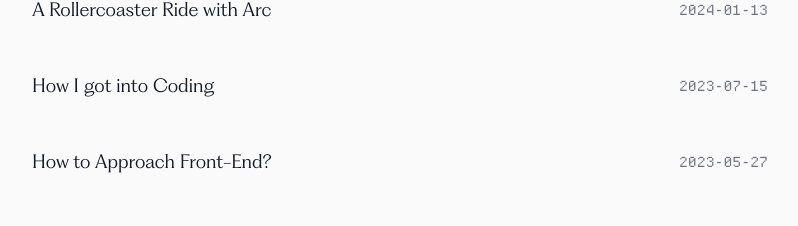
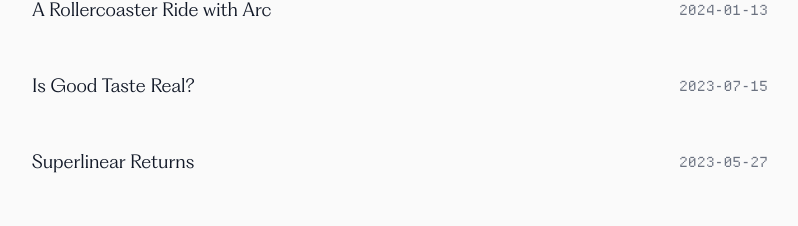
Before and after one commit to gulshandubbani2003/Portfolio, a Next.js app: page /blogs in a window 1280 px wide. Shown: the part 885-1111 px from the top of the page, without its empty margins (240-1038 px from the left). Built offline with nearby package versions, Linux system fonts and the light colour scheme.

Commit message:
Update blog titles and content: rename 'How I got into Coding' to 'Is Good Taste Real?' and 'How to Approach Front-End?' to 'Superlinear Returns'. Add new metadata and content for the updated blog posts.

```diff
--- a/src/app/blogs/[slug]/page.tsx
+++ b/src/app/blogs/[slug]/page.tsx
@@ -14,12 +14,12 @@
   const { slug } = await params; // Resolve the Promise to access slug
   const blogPosts = {
     'hack-brain': {
-      title: 'How to Hack Your Brain',
+      title: 'Fierce Nerds',
       description: 'Understanding cognitive processes and mental performance',
     },
     'design-tips': {
-      title: 'Three Observations',
-      description: 'Key insights into AGI and its economic impact',
+      title: 'The Age of AGI: Three Observations on What\'s Coming',
+      description: 'Three key observations on the emerging era of AGI and its impact',
     },
     'rejections-dont-define-you': {
       title: 'The Right Kind of Stubborn',
@@ -28,6 +28,14 @@
     'rollercoaster-ride': {
       title: 'Putting Ideas into Words',
       description: 'The process of refining thoughts through writing',
+    },
+    'coding-journey': {
+      title: 'Is Good Taste Real?',
+      description: 'An argument for the existence of good taste and its role in art.',
+    },
+    'approach-frontend': {
+      title: 'Superlinear Returns',
+      description: 'Exploring how small differences in performance lead to disproportionate rewards through superlinear returns.',
     },
   };
 
@@ -91,41 +99,31 @@
       `,
     },
     'design-tips': {
-      title: 'Three Observations',
+      title: 'The Age of AGI: Three Observations on What\'s Coming',
       date: '2024-08-23',
-      content: `<p>Artificial General Intelligence (AGI) is poised to reshape the world, bringing immense opportunities and challenges. Below are ten critical observations regarding its development and impact.</p>
-
-      <h2>1. AGI: The Next Evolutionary Step</h2>
-      <p>Humanity has always sought to build better tools, and AGI is the natural next phase of innovation. Like electricity, transistors, and the internet, AGI will redefine the boundaries of what's possible.</p>
-
-      <h2>2. Predictable Scaling of Intelligence</h2>
-      <p>AI performance scales logarithmically with increased compute, data, and resources. This means continued investment will lead to steady and predictable improvements.</p>
-
-      <h2>3. The Cost of AI is Dropping Rapidly</h2>
-      <p>AI is becoming exponentially cheaper. Compared to early 2023, the cost of using AI in 2024 has dropped by over 100x, enabling wider adoption across industries.</p>
-
-      <h2>4. Intelligence Drives Exponential Economic Value</h2>
-      <p>The greater the intelligence, the higher the economic returns. This dynamic ensures that AI investment will not slow down anytime soon.</p>
-
-      <h2>5. AI Agents as Virtual Co-Workers</h2>
-      <p>AI is transitioning from simple chatbots to highly capable virtual assistants, capable of handling complex tasks in software engineering, research, and more.</p>
-
-      <h2>6. The Economic Shift Will Be Unprecedented</h2>
-      <p>AI's impact on productivity and automation is comparable to the introduction of transistors. Many industries will be transformed as AI becomes embedded in daily life.</p>
-
-      <h2>7. The Nature of Work Will Evolve</h2>
-      <p>Traditional jobs will shift, and new roles will emerge. Adaptability and problem-solving will become key skills as AI reshapes the workforce.</p>
-
-      <h2>8. The Acceleration of Scientific Discovery</h2>
-      <p>AGI has the potential to accelerate medical breakthroughs, making diseases curable and dramatically improving quality of life worldwide.</p>
-
-      <h2>9. Societal Integration Requires Caution</h2>
-      <p>Rolling out AGI gradually allows society to adapt. The challenge lies in policy and governance to ensure AGI benefits everyone fairly.</p>
-
-      <h2>10. The Direction We Choose Matters</h2>
-      <p>AGI could either empower individuals or be used for authoritarian control. Ensuring fair access and responsible use is critical for shaping a better future.</p>
-
-      <p>By 2035, AI advancements should provide intelligence equivalent to the collective brainpower of everyone alive today. If harnessed correctly, AGI will unlock unparalleled creativity and progress for all of humanity.</p>`,
+      content: `<h3><em>The Age of AGI: Three Observations on What's Coming</em></h3>
+<p>It's becoming harder to ignore the signs: we're on the brink of a new era in intelligence.</p>
+<p>The idea of Artificial General Intelligence—systems that can understand and solve problems across domains, much like humans do—is no longer just science fiction. While the destination isn't fully in view, the path is becoming clearer. The tools we're building today are starting to feel a lot more like general-purpose minds than narrow assistants.</p>
+<p>For thousands of years, humanity has built tools to extend its reach. Fire, the wheel, the printing press, electricity, the internet—each reshaped civilization. AGI might be the next big leap. It's not just another tool—it's the foundation for building any tool.</p>
+<p>What makes this moment so special is how fast things are moving. In the last few years, we've gone from early neural nets struggling with basic tasks to systems capable of writing code, generating art, and holding deep conversations. The pace is dizzying, but there's a pattern in the chaos.</p>
+<h2>1. Intelligence scales with resources</h2>
+<p>The more compute, data, and time poured into training AI models, the more capable they become. This scaling isn't linear, but the trajectory is remarkably consistent. We're learning that with enough resources, these models don't just get marginally better—they get fundamentally smarter.</p>
+<h2>2. Costs are falling, and usage is exploding</h2>
+<p>As technology matures, prices drop. What once cost thousands of dollars can now be accessed by almost anyone with an internet connection. In the AI world, we're seeing usage costs drop by orders of magnitude. As prices fall, more people experiment, more tools are built, and the cycle accelerates.</p>
+<h2>3. Small gains in intelligence unlock massive value</h2>
+<p>Even modest improvements in AI capability can lead to huge leaps in utility. One version might fumble through a task, while the next completes it fluently. The economic value of intelligence is nonlinear—every improvement opens doors to entirely new possibilities.</p>
+<p>If these trends hold, AGI won't just be a milestone—it'll be a transformation.</p>
+<p>We're beginning to see early versions of AI agents that can do basic digital tasks: book appointments, sort files, draft emails. Now imagine thousands of such agents working across industries—automating workflows, boosting productivity, and collaborating with humans in creative ways.</p>
+<p>It's tempting to think AGI will be a flashy, singular moment. But like the transistor or the internet, it may sneak quietly into the fabric of everyday life. Invisible, ubiquitous, powerful.</p>
+<p>That doesn't mean the world will suddenly feel alien. People will still fall in love, laugh at memes, go hiking, binge-watch shows. But behind the scenes, how we work, create, and solve problems may never be the same.</p>
+<p>And while the potential is enormous, the distribution of benefits won't be automatic.</p>
+<p>Some industries will be reinvented overnight; others may lag. Access to this intelligence may initially cluster in the hands of a few. The challenge is ensuring it lifts all boats—not just the yachts.</p>
+<p>That will require decisions—technical, social, political. It's not just about building smarter machines, but about designing systems that share power, opportunity, and control.</p>
+<p>People should be able to shape how these tools are used. That means open access, decentralization, and empowering individuals—not just institutions. Centralized control of AGI would be dangerous. It's vital that this future isn't dictated by a handful of corporations or governments.</p>
+<p>We need mechanisms to ensure fair access—maybe through policies that distribute compute, or models that are open and auditable. The goal isn't just to create intelligence, but to make it widely and fairly available.</p>
+<p>Imagine a world where anyone—regardless of where they're born—can harness intelligence more powerful than today's top experts. A world where the ability to create, heal, discover, and understand is in everyone's hands.</p>
+<p>That's a future worth building.</p>
+`,
     },
     'crazy-tech-ride': {
       title: 'What I Wish Someone Had Told Me',
@@ -297,6 +295,46 @@
       </ol>
       `,
     },
+    'coding-journey': {
+      title: 'Is Good Taste Real?',
+      date: '2023-07-15',
+      content: `<p>When I was a kid, I thought good taste didn't exist. My dad said it was all subjective. But I eventually realized he was wrong, not by argument but by experience.</p>
+
+<p>If good taste doesn't exist, then good art doesn't either. You can't say someone has better taste if no art is objectively better than another. That would mean no one can be good at making art. Not painters, not writers, not filmmakers. But that's clearly not true.</p>
+
+<p>When I learned to paint, it became obvious. Leonardo wasn't just famous. He was better. You could try to copy his work and feel the gap. That's how I knew: taste is real.</p>
+
+<p>So why do people doubt it? One reason is that taste gets confused with popularity, fashion, or prestige. Another is that people often disagree. But disagreement doesn't prove nonexistence. It just shows the signal is noisy.</p>
+
+<p>Art is made for humans. And while humans vary, we're not random. If most knowledgeable people tend to respond similarly to certain work, that's enough to say the work has value. It's not binary. It's probabilistic. Like a vaccine's effectiveness isn't universal, but we still measure it.</p>
+
+<p>Great art works on people. Some art works better. Some people understand that better. So while perfect taste may not exist, good taste definitely does.</p>`,
+    },
+    'approach-frontend': {
+      title: 'Superlinear Returns',
+      date: '2023-05-27',
+      content: `<p>In Superlinear Returns, one of the most critical but underappreciated ideas shaping success is that performance and reward are not linearly related. Instead, rewards tend to grow disproportionately, often exponentially, with performance.</p>
+
+<p>Growing up, we are taught a linear model of effort and reward — "you get out what you put in." But in reality, this is rarely the case. If your product is half as good as a competitor's, you may not earn half the market — you might earn none. The best performers in a field tend to dominate disproportionately, regardless of how hard they try.</p>
+
+<h2>Linear vs. Superlinear Thinking</h2>
+<p>Superlinear returns describe how small differences in performance can lead to huge differences in rewards due to compounding effects and threshold crossings.</p>
+
+<h2>1. Exponential Growth</h2>
+<p>Progress that compounds over time can lead to exponential increases. Knowledge, infrastructure, and network effects build upon themselves, creating rapidly escalating outcomes.</p>
+
+<h2>2. Threshold Effects</h2>
+<p>Crossing a threshold — even by a small margin — can unlock outsized rewards. Whether it's winning a competition, securing a key customer, or achieving product-market fit, surpassing critical thresholds often catalyzes further growth.</p>
+
+<h2>How to Find Superlinear Opportunities</h2>
+<ul>
+  <li>Seek activities that compound: deep learning, building infrastructure, and cultivating networks.</li>
+  <li>Always be learning: knowledge itself compounds and accelerates future progress.</li>
+  <li>Identify areas of replaceable mediocrity: opportunities arise where popular solutions are flawed.</li>
+  <li>Explore underexamined frontiers: breakthroughs often come from unexpected or overlooked areas.</li>
+</ul>
+<p>Understanding superlinear returns offers a roadmap: work where gains compound and push through thresholds to unlock exponential potential.</p>`,
+    },
   };
 
   const post =
--- a/src/app/blogs/page.tsx
+++ b/src/app/blogs/page.tsx
@@ -45,12 +45,12 @@
       slug: 'arc',
     },
     {
-      title: 'How I got into Coding',
+      title: 'Is Good Taste Real?',
       date: '2023-07-15',
       slug: 'coding-journey',
     },
     {
-      title: 'How to Approach Front-End?',
+      title: 'Superlinear Returns',
       date: '2023-05-27',
       slug: 'approach-frontend',
     },
```
